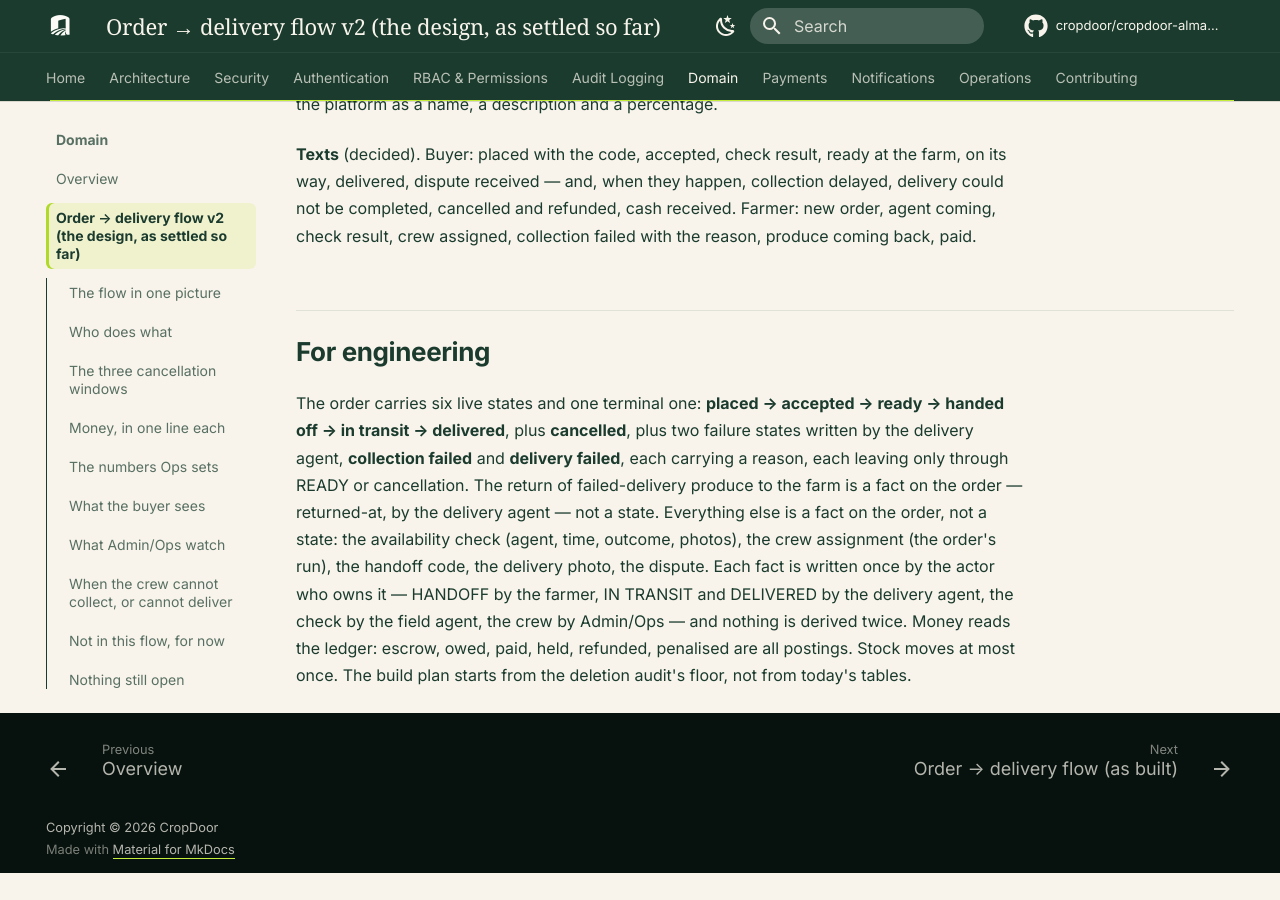
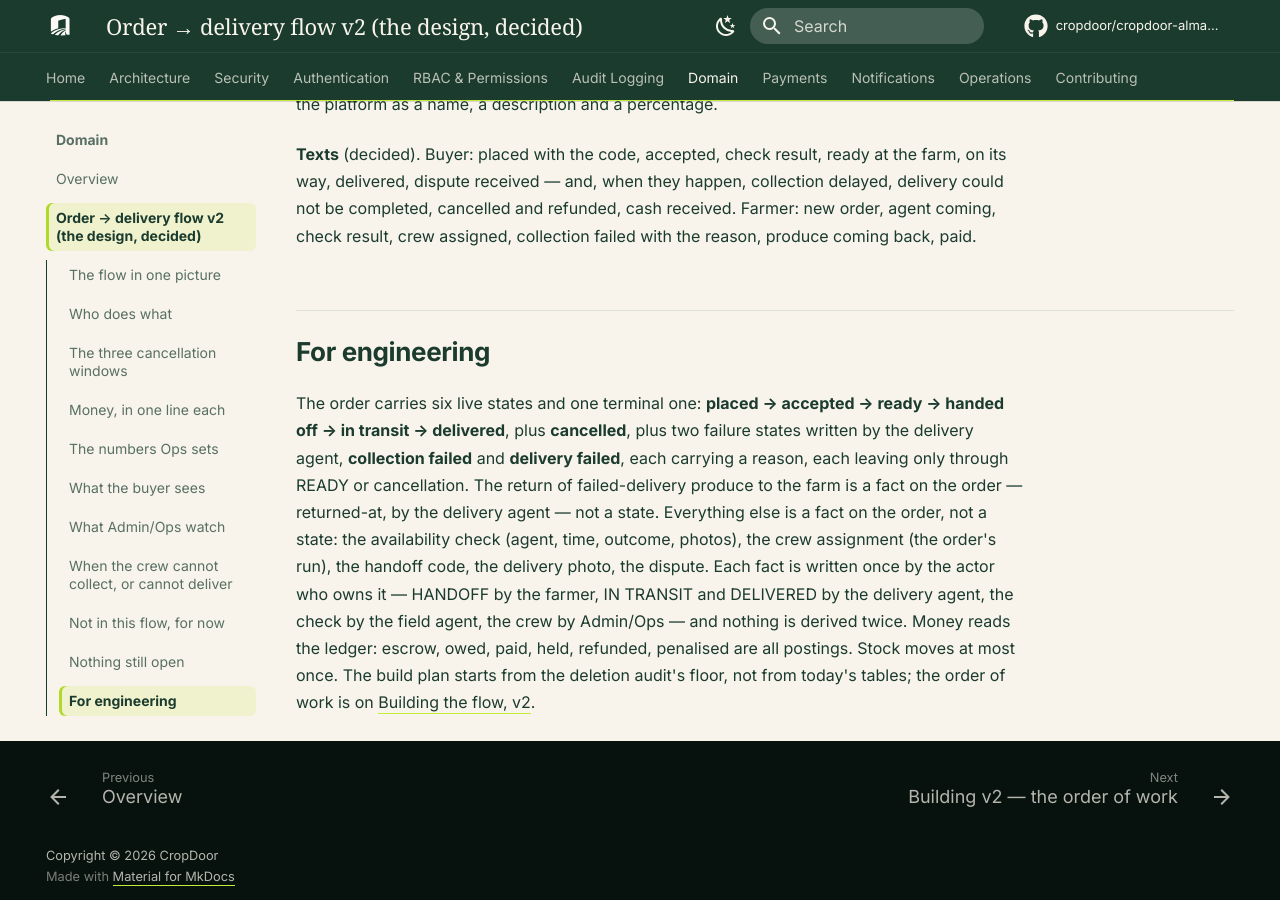
Before and after one commit to cropdoor/cropdoor-almanac, an MkDocs documentation site: the page built from docs/domain/order-delivery-flow-v2.md, in a window 1280 px wide and 900 px high, scrolled down 9455 px. Built offline with MkDocs 1.6.1 and Material for MkDocs 9.7.7, drawn with Linux system fonts in a browser that asks for light colours; some web fonts are replaced; comment, search, counter and statistics services are not loaded; before the commit the page ends 10328 px from its top, so only the background shows below that.

Commit message:
docs(domain): the order of work for building the flow, v2
Seven steps, twenty-three small PRs, each testable end to end; what
each step builds, what runs after it, and how it is verified.

```diff
--- a/docs/domain/order-delivery-flow-v2.md
+++ b/docs/domain/order-delivery-flow-v2.md
@@ -174,4 +174,4 @@ Every question on the [working-answers page](order-delivery-flow-v2-working-answ
 
 ## For engineering
 
-The order carries six live states and one terminal one: **placed → accepted → ready → handed off → in transit → delivered**, plus **cancelled**, plus two failure states written by the delivery agent, **collection failed** and **delivery failed**, each carrying a reason, each leaving only through READY or cancellation. The return of failed-delivery produce to the farm is a fact on the order — returned-at, by the delivery agent — not a state. Everything else is a fact on the order, not a state: the availability check (agent, time, outcome, photos), the crew assignment (the order's run), the handoff code, the delivery photo, the dispute. Each fact is written once by the actor who owns it — HANDOFF by the farmer, IN TRANSIT and DELIVERED by the delivery agent, the check by the field agent, the crew by Admin/Ops — and nothing is derived twice. Money reads the ledger: escrow, owed, paid, held, refunded, penalised are all postings. Stock moves at most once. The build plan starts from the deletion audit's floor, not from today's tables.
+The order carries six live states and one terminal one: **placed → accepted → ready → handed off → in transit → delivered**, plus **cancelled**, plus two failure states written by the delivery agent, **collection failed** and **delivery failed**, each carrying a reason, each leaving only through READY or cancellation. The return of failed-delivery produce to the farm is a fact on the order — returned-at, by the delivery agent — not a state. Everything else is a fact on the order, not a state: the availability check (agent, time, outcome, photos), the crew assignment (the order's run), the handoff code, the delivery photo, the dispute. Each fact is written once by the actor who owns it — HANDOFF by the farmer, IN TRANSIT and DELIVERED by the delivery agent, the check by the field agent, the crew by Admin/Ops — and nothing is derived twice. Money reads the ledger: escrow, owed, paid, held, refunded, penalised are all postings. Stock moves at most once. The build plan starts from the deletion audit's floor, not from today's tables; the order of work is on [Building the flow, v2](order-delivery-flow-v2-build-order.md).
--- a/mkdocs.yml
+++ b/mkdocs.yml
@@ -140,7 +140,8 @@ nav:
       - Overview: audit/index.md
   - Domain:
       - Overview: domain/index.md
-      - Order → delivery flow v2 (the design, as settled so far): domain/order-delivery-flow-v2.md
+      - Order → delivery flow v2 (the design, decided): domain/order-delivery-flow-v2.md
+      - Building v2 — the order of work: domain/order-delivery-flow-v2-build-order.md
       - Order → delivery flow (as built): domain/order-delivery-flow.md
       - Order → delivery, for operations: domain/order-delivery-flow-for-operations.md
       - The flow you described (questions for ops): domain/order-delivery-flow-v2-questions.md
```
Also changed, not shown: docs/domain/order-delivery-flow-v2-build-order.md (added, +49 -0 lines).
